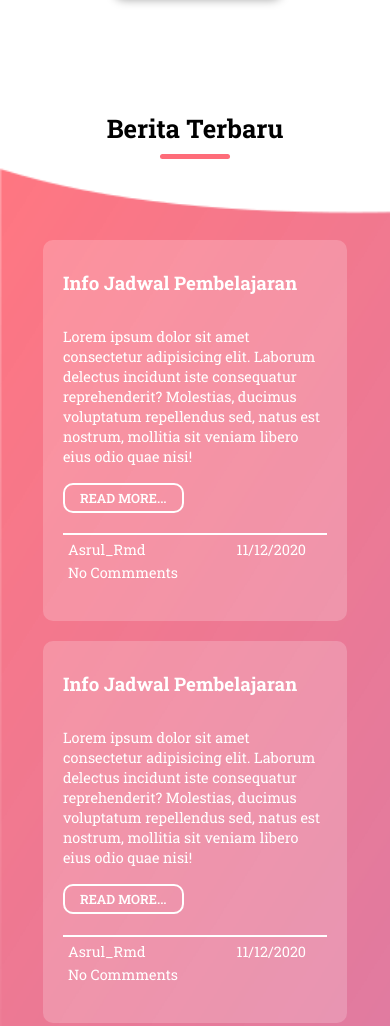
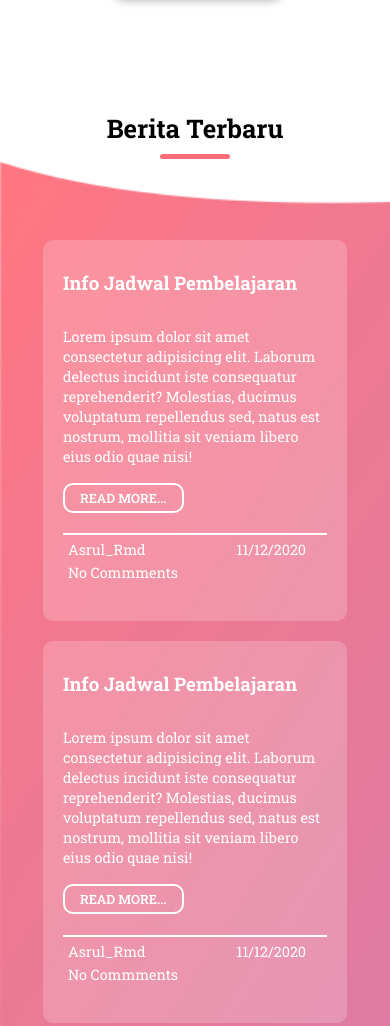
Before and after one commit to Asrulramadani/studify, a plain HTML site: page index.html in a window 390 px wide. Shown: the part 1374-2400 px from the top of the page. Drawn offline with Linux system fonts and the light colour scheme.

Commit message:
mengubah tinggi section.bagian3 di breakpoint

```diff
--- a/css/style.css
+++ b/css/style.css
@@ -595,7 +595,7 @@ section.bagian4 {
 
   /* Section Bagian 3 */
   section.bagian3 {
-    height: 1100px;
+    height: auto;
   }
   section.bagian3::before {
     background-position: 0 -30px;
```
